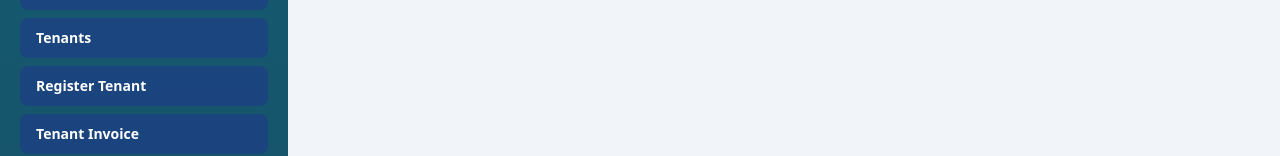
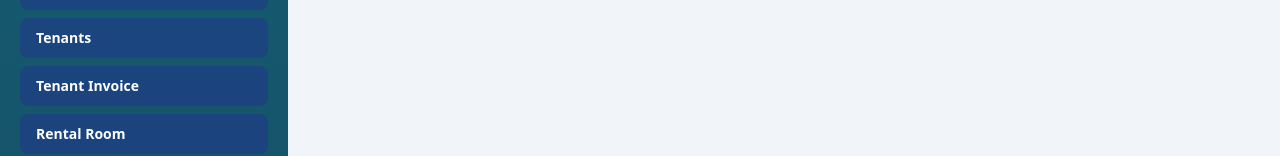
Before and after one commit to Maswi01/chogo_apartments, a React (Vite) app in the folder frontend/: page /dashboard in a window 1280 px wide. Shown: the part 297-453 px from the top of the page. Built offline with nearby package versions, Linux system fonts and the light colour scheme; no server answers; sample sign-in values are in the browser's storage.

Commit message:
feat: remove Register Tenant link from DashboardLayout component

```diff
--- a/frontend/src/components/DashboardLayout.tsx
+++ b/frontend/src/components/DashboardLayout.tsx
@@ -70,9 +70,6 @@ export default function DashboardLayout({ title, children }: DashboardLayoutProp
       </NavLink>
       <NavLink to="/tenants" className={({ isActive }) => `${baseLinkClass} ${isActive ? activeClass : inactiveClass}`}>
         Tenants
-      </NavLink>
-      <NavLink to="/tenants/new" className={({ isActive }) => `${baseLinkClass} ${isActive ? activeClass : inactiveClass}`}>
-        Register Tenant
       </NavLink>
       <NavLink to="/invoices" className={({ isActive }) => `${baseLinkClass} ${isActive ? activeClass : inactiveClass}`}>
         Tenant Invoice
```
